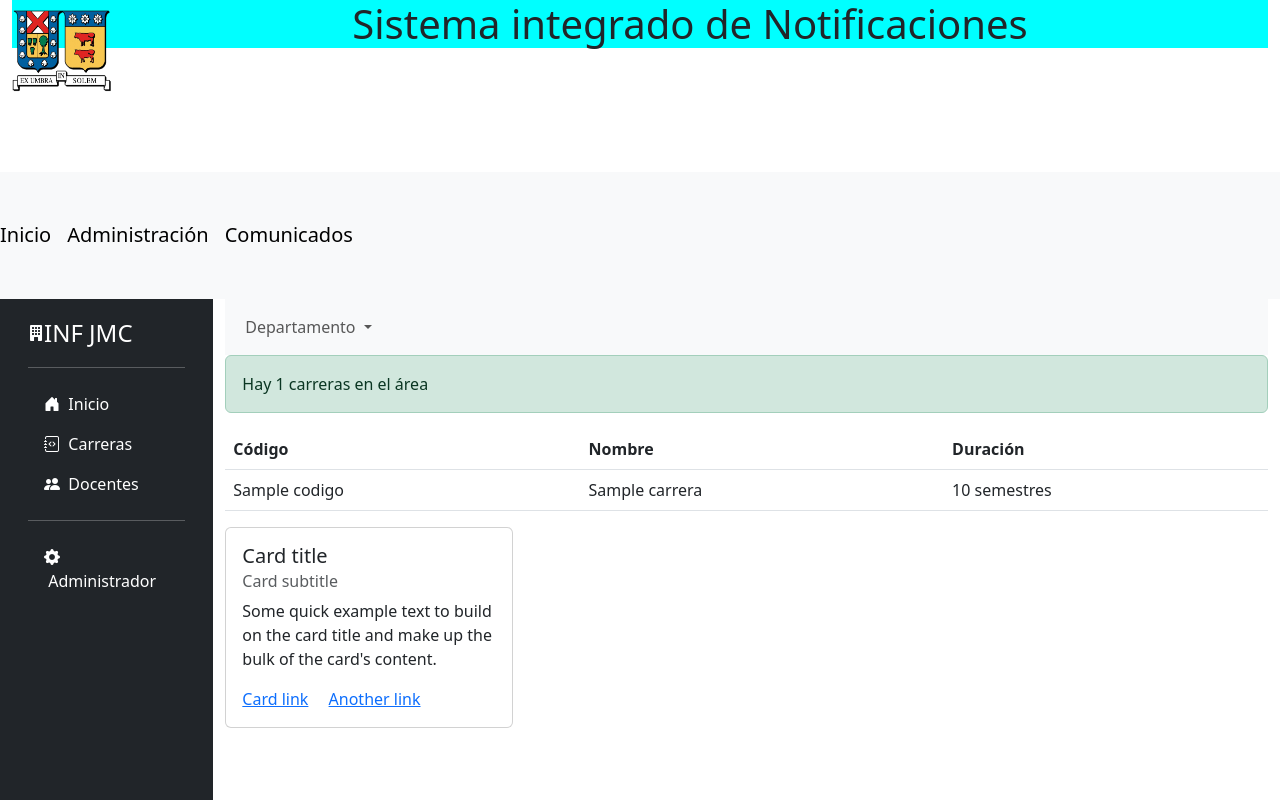
After one commit to ojen0k/ER2-FERNANDEZOSCAR, a Django app: template certamen2/miapp/templates/miapp/comunicados.html in a window 1280 px wide. The commit adds this page. Run offline with Django 3.2, Linux system fonts and the light colour scheme; the template is opened without the code that fills it: most values are stand-ins (such as "Sample title", 1, 10 or a date in 2020); some libraries are stand-ins or nearby versions.

Commit message:
Espero que se suba bien
me mande una embarra y no se como lo solucione

```diff
--- a/certamen2/miapp/templates/miapp/base.html
+++ b/certamen2/miapp/templates/miapp/base.html
@@ -20,5 +20,6 @@
         </section>
       </div>
     </div>
+
   </body>
 </html>
--- /dev/null
+++ b/certamen2/miapp/templates/miapp/comunicados.html
@@ -0,0 +1,71 @@
+{% extends 'miapp/base.html' %}
+
+{% block content %}
+
+  <nav class="navbar navbar-expand-lg bg-body-tertiary">
+    <div class="container-fluid">
+      <button class="navbar-toggler" type="button" data-bs-toggle="collapse" data-bs-target="#navbarScroll" aria-controls="navbarScroll" aria-expanded="false" aria-label="Toggle navigation">
+        <span class="navbar-toggler-icon"></span>
+      </button>
+      <div class="collapse navbar-collapse" id="navbarScroll">
+        <ul class="navbar-nav me-auto my-2 my-lg-0 navbar-nav-scroll" style="--bs-scroll-height: 100px;">
+          <li class="nav-item dropdown">
+            <a class="nav-link dropdown-toggle" href="#" role="button" data-bs-toggle="dropdown" aria-expanded="false">
+              Departamento
+            </a>
+            <ul class="dropdown-menu">
+              <li><a class="dropdown-item" href="#">Action</a></li>
+              <li><a class="dropdown-item" href="#">Another action</a></li>
+              <li><hr class="dropdown-divider"></li>
+              <li><a class="dropdown-item" href="#">Something else here</a></li>
+            </ul>
+        </ul>
+      </div>
+    </div>
+  </nav>
+
+{% if total_carreras == 0 %}
+<div class="alert alert-warning" role="alert">
+No hay carreras en el área
+</div>
+{% else %}
+
+<div class="alert alert-success" role="alert">
+    Hay {{total_carreras}} carreras en el área
+</div>
+<div>
+    <table class="table table-hover">
+        <tr>
+            <th>Código</th>
+            <th>Nombre</th>
+            <th>Duración</th>
+        </tr>
+        {% for carrera in carreras %}
+
+        <tr>
+            <td>{{carrera.codigo}}</td>
+            <td>{{carrera.nombre}}</td>
+            <td>{{carrera.duracion}} semestres</td>
+        </tr>
+        {% endfor %}
+
+      </table>
+</div>
+
+{% endif %}
+
+
+
+
+  <div class="card" style="width: 18rem;">
+    <div class="card-body">
+      <h5 class="card-title">Card title</h5>
+      <h6 class="card-subtitle mb-2 text-muted">Card subtitle</h6>
+      <p class="card-text">Some quick example text to build on the card title and make up the bulk of the card's content.</p>
+      <a href="#" class="card-link">Card link</a>
+      <a href="#" class="card-link">Another link</a>
+    </div>
+  </div>
+
+
+{% endblock %}
--- a/certamen2/miapp/templates/miapp/sidebar.html
+++ b/certamen2/miapp/templates/miapp/sidebar.html
@@ -8,6 +8,7 @@
   <div class="container-fluid, nav">
     <a class="navbar-brand" href="{% url 'home' %}">Inicio</a>
     <a class="navbar-brand" href="{% url 'admin:index' %}"">Administración</a>
+    <a class="navbar-brand" href="{% url 'comunicados' %}"">Comunicados</a>
   </div>
 </nav>
 
--- a/certamen2/semana10/urls.py
+++ b/certamen2/semana10/urls.py
@@ -23,4 +23,5 @@ urlpatterns = [
     path('carreras/', views.carreras, name="carreras"),
     path('docentes/', views.docentes, name="docentes"),
     path('admin/', admin.site.urls),
+    path('comunicados/', views.comunicados, name="comunicados")
 ]
```
Also changed, not shown: certamen2/certamen2/urls.py (deleted, +0 -24 lines), certamen2/miapp/templates/miapp/index.html (+31 -2 lines), certamen2/miapp/views.py (+11 -1 lines), certamen2/db.sqlite3, certamen2/miapp/migrations/0002_comunicado.py (added).
